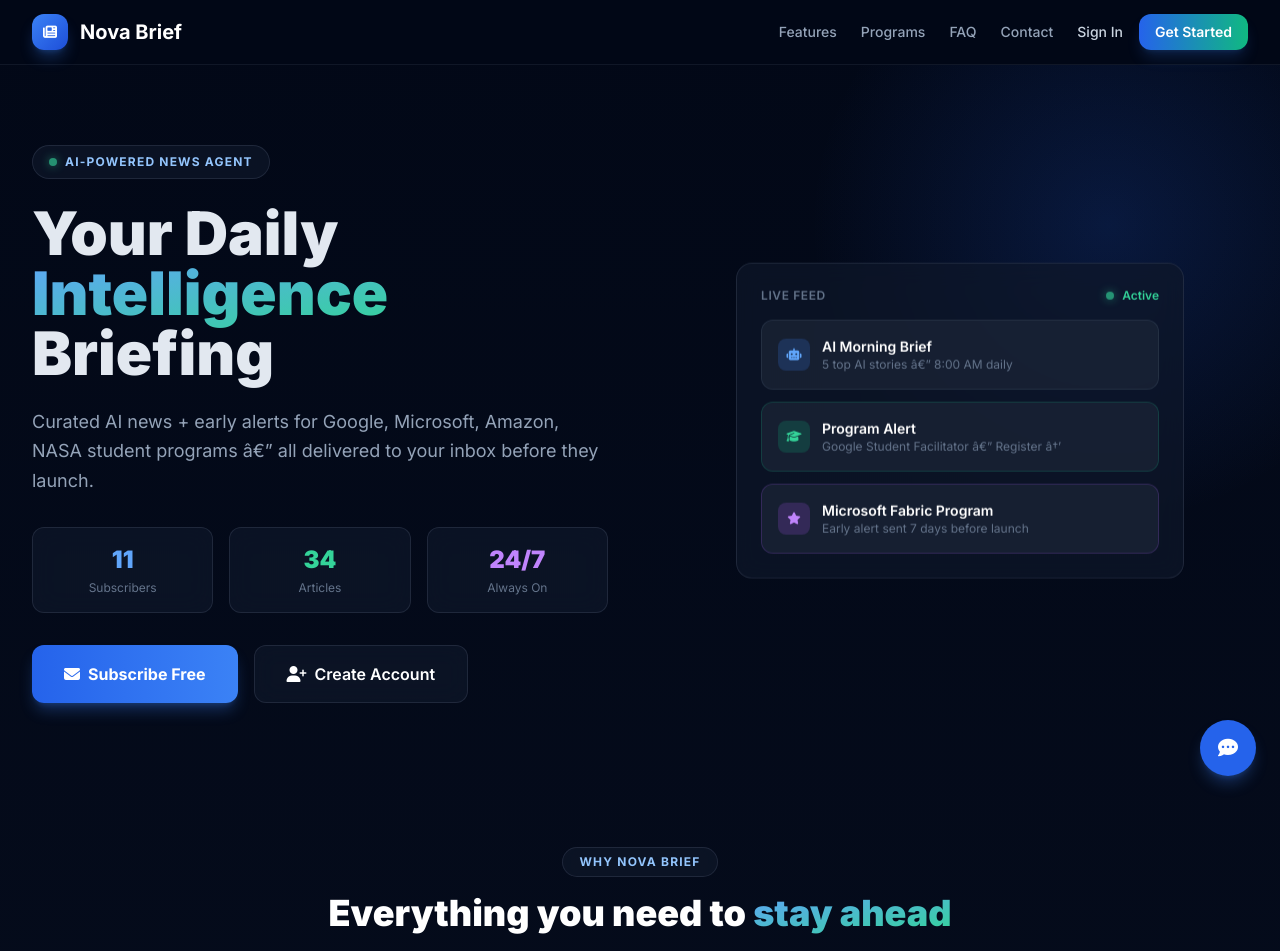
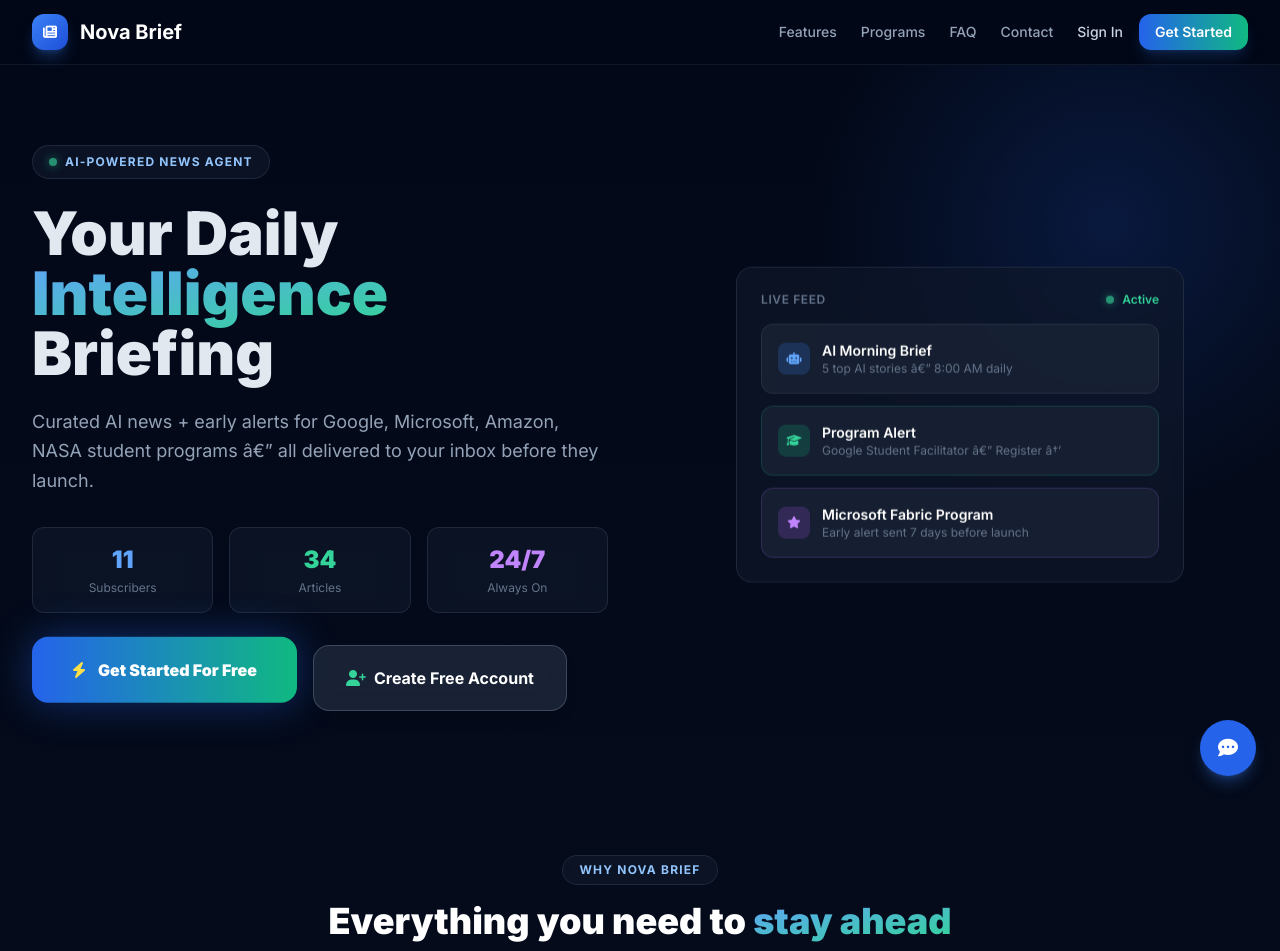
Before and after one commit to Alihussain121472/News-Agent, a Flask app: page / in a window 1280 px wide. Shown: the top 951 px of the page. Run offline with Flask 3, Linux system fonts and the light colour scheme; data comes from the database, SQL or seed files in the repository; parts of the project's set-up code (start-up, migrations or seed data) failed here and were passed over; some libraries are stand-ins or nearby versions.

Commit message:
Enhance CTAs on homepage to improve conversion rates as per dashboard insights

```diff
--- a/templates/index.html
+++ b/templates/index.html
@@ -131,12 +131,12 @@
             <div class="text-xs text-slate-500 mt-1">Always On</div>
           </div>
         </div>
-        <div class="flex flex-wrap gap-4">
-          <a href="#subscribe" class="inline-flex items-center gap-2 bg-gradient-to-r from-blue-600 to-blue-500 hover:from-blue-500 hover:to-blue-400 text-white font-bold px-8 py-4 rounded-xl shadow-lg shadow-blue-500/30 transition">
-            <i class="fas fa-envelope"></i> Subscribe Free
+        <div class="flex flex-wrap gap-4 mt-8">
+          <a href="#subscribe" class="inline-flex items-center gap-3 bg-gradient-to-r from-blue-600 to-emerald-500 hover:from-blue-500 hover:to-emerald-400 text-white font-black px-10 py-5 rounded-2xl shadow-[0_0_40px_rgba(37,99,235,0.4)] transition-all hover:scale-105 hover:shadow-[0_0_60px_rgba(52,211,153,0.5)] transform animate-bounce">
+            <i class="fas fa-bolt text-yellow-300"></i> Get Started For Free
           </a>
-          <a href="/user/register" class="inline-flex items-center gap-2 bg-slate-900/70 backdrop-blur-md border border-slate-400/15 hover:bg-slate-700/50 text-white font-semibold px-8 py-4 rounded-xl transition">
-            <i class="fas fa-user-plus"></i> Create Account
+          <a href="/user/register" class="inline-flex items-center gap-2 bg-slate-800/80 backdrop-blur-md border border-slate-400/30 hover:bg-slate-700 hover:border-slate-300 text-white font-bold px-8 py-5 rounded-2xl shadow-lg transition-all hover:-translate-y-1">
+            <i class="fas fa-user-plus text-emerald-400"></i> Create Free Account
           </a>
         </div>
       </div>
```
